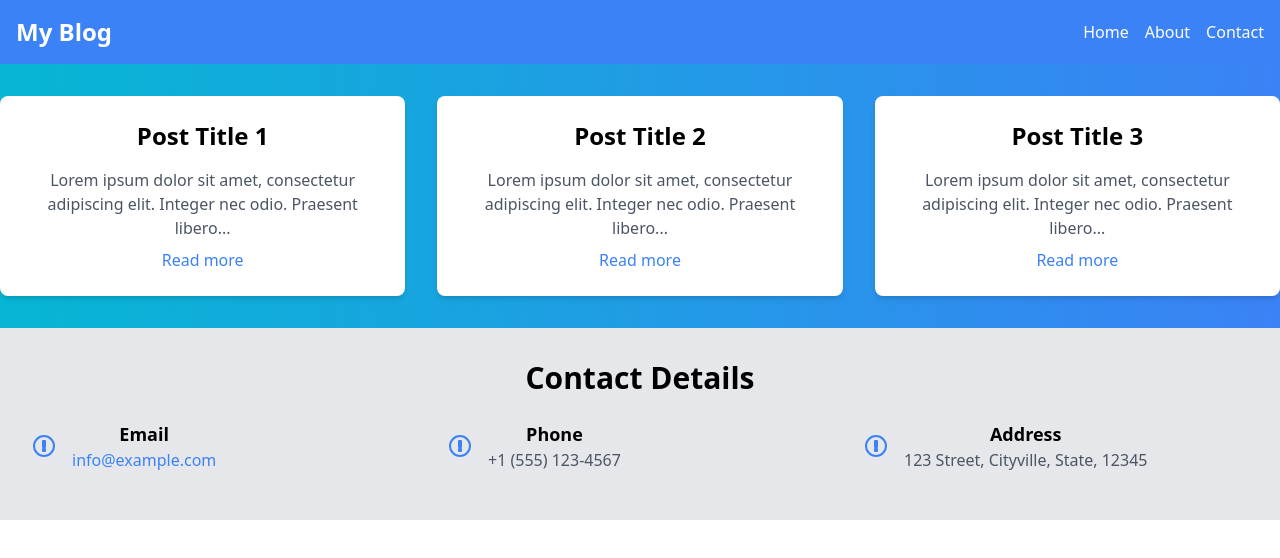
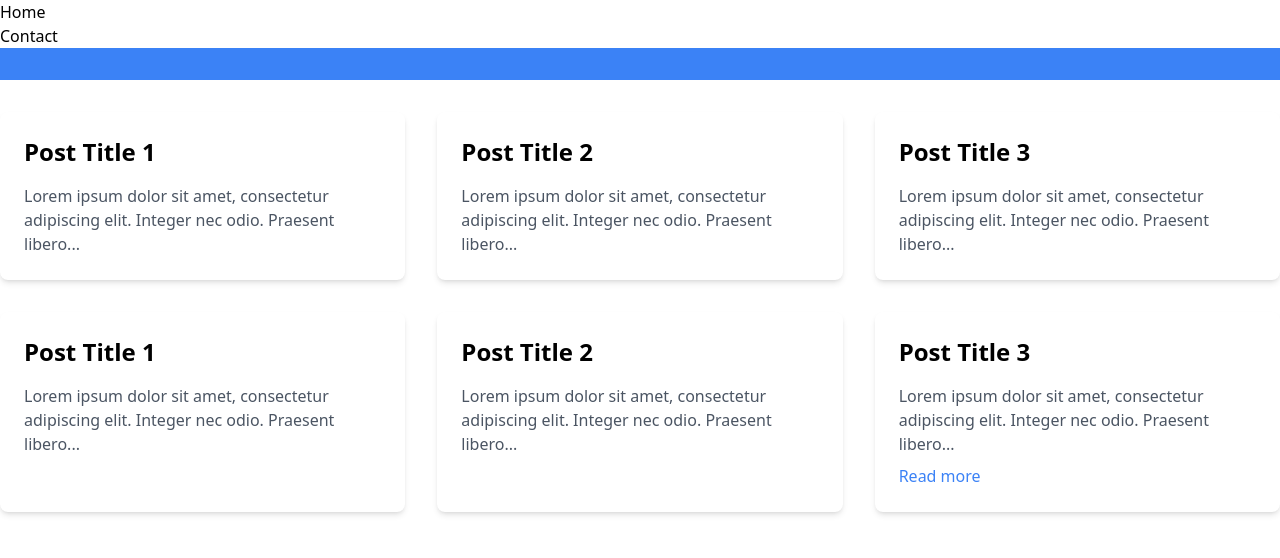
Before and after one commit to tonmoysaha/Blog-react, a React (Create React App) app: page / in a window 1280 px wide. Shown: the top 558 px of the page. Built offline with nearby package versions, Linux system fonts and the light colour scheme.

Commit message:
add router

```diff
--- a/package.json
+++ b/package.json
@@ -8,6 +8,7 @@
     "@testing-library/user-event": "^13.5.0",
     "react": "^18.2.0",
     "react-dom": "^18.2.0",
+    "react-router-dom": "^6.21.1",
     "react-scripts": "5.0.1",
     "web-vitals": "^2.1.4"
   },
--- a/src/App.js
+++ b/src/App.js
@@ -1,16 +1,38 @@
-import './App.css';
-import  Home from './pages/home'
-import Contact from "./pages/contact";
+import Home from './pages/home'
+import Contact from './pages/contact'
+import {BrowserRouter, Link, Outlet, Route, Router, Routes} from "react-router-dom";
+
+const Layout = () => {
+    return (
+        <>
+            <nav>
+                <ul>
+                    <li>
+                        <Link to="/">Home</Link>
+                    </li>
+                    <li>
+                        <Link to="/contact">Contact</Link>
+                    </li>
+                </ul>
+            </nav>
+
+            <Outlet />
+        </>
+    )
+};
 
 function App() {
-  return (
-      <div>
-          <div className="bg-gradient-to-r from-cyan-500 to-blue-500 text-center">
-              <Home></Home>
-              <Contact></Contact>
-          </div>
-      </div>
-  );
+    return (
+        <BrowserRouter>
+            <Routes>
+                <Route path="/" element={<Layout />}>
+                    <Route index element={<Home />} />
+                    <Route path="/contact" element={<Contact></Contact>}/>
+                </Route>
+            </Routes>
+        </BrowserRouter>
+
+    );
 }
 
 export default App;
--- a/src/pages/contact.js
+++ b/src/pages/contact.js
@@ -1,6 +1,6 @@
 import React from "react";
 
-function contact() {
+function Contact() {
     return (
         <section class="bg-gray-200 p-8 mt-8">
             <h2 class="text-3xl font-bold mb-6">Contact Details</h2>
@@ -53,4 +53,4 @@ function contact() {
     )
 }
 
-export default contact
+export default Contact
--- a/src/pages/home.js
+++ b/src/pages/home.js
@@ -5,12 +5,7 @@ const Home = () => {
         <div>
             <nav className="bg-blue-500 p-4 text-white">
                 <div className="container mx-auto flex justify-between items-center">
-                    <a href="#" className="text-2xl font-bold">My Blog</a>
-                    <ul className="flex space-x-4">
-                        <li><a href="#" className="hover:text-gray-300">Home</a></li>
-                        <li><a href="#" className="hover:text-gray-300">About</a></li>
-                        <li><a href="#" className="hover:text-gray-300">Contact</a></li>
-                    </ul>
+
                 </div>
             </nav>
 
@@ -20,14 +15,29 @@ const Home = () => {
                         <h2 className="text-2xl font-bold mb-4">Post Title 1</h2>
                         <p className="text-gray-600">Lorem ipsum dolor sit amet, consectetur adipiscing elit. Integer
                             nec odio. Praesent libero...</p>
-                        <a href="#" className="text-blue-500 hover:underline mt-2 inline-block">Read more</a>
                     </div>
 
                     <div className="bg-white p-6 rounded-lg shadow-md">
                         <h2 className="text-2xl font-bold mb-4">Post Title 2</h2>
                         <p className="text-gray-600">Lorem ipsum dolor sit amet, consectetur adipiscing elit. Integer
                             nec odio. Praesent libero...</p>
-                        <a href="#" className="text-blue-500 hover:underline mt-2 inline-block">Read more</a>
+                    </div>
+
+                    <div className="bg-white p-6 rounded-lg shadow-md">
+                        <h2 className="text-2xl font-bold mb-4">Post Title 3</h2>
+                        <p className="text-gray-600">Lorem ipsum dolor sit amet, consectetur adipiscing elit. Integer
+                            nec odio. Praesent libero...</p>
+                    </div>
+                    <div className="bg-white p-6 rounded-lg shadow-md">
+                        <h2 className="text-2xl font-bold mb-4">Post Title 1</h2>
+                        <p className="text-gray-600">Lorem ipsum dolor sit amet, consectetur adipiscing elit. Integer
+                            nec odio. Praesent libero...</p>
+                    </div>
+
+                    <div className="bg-white p-6 rounded-lg shadow-md">
+                        <h2 className="text-2xl font-bold mb-4">Post Title 2</h2>
+                        <p className="text-gray-600">Lorem ipsum dolor sit amet, consectetur adipiscing elit. Integer
+                            nec odio. Praesent libero...</p>
                     </div>
 
                     <div className="bg-white p-6 rounded-lg shadow-md">
```
Also changed, not shown: src/img.png (added).
